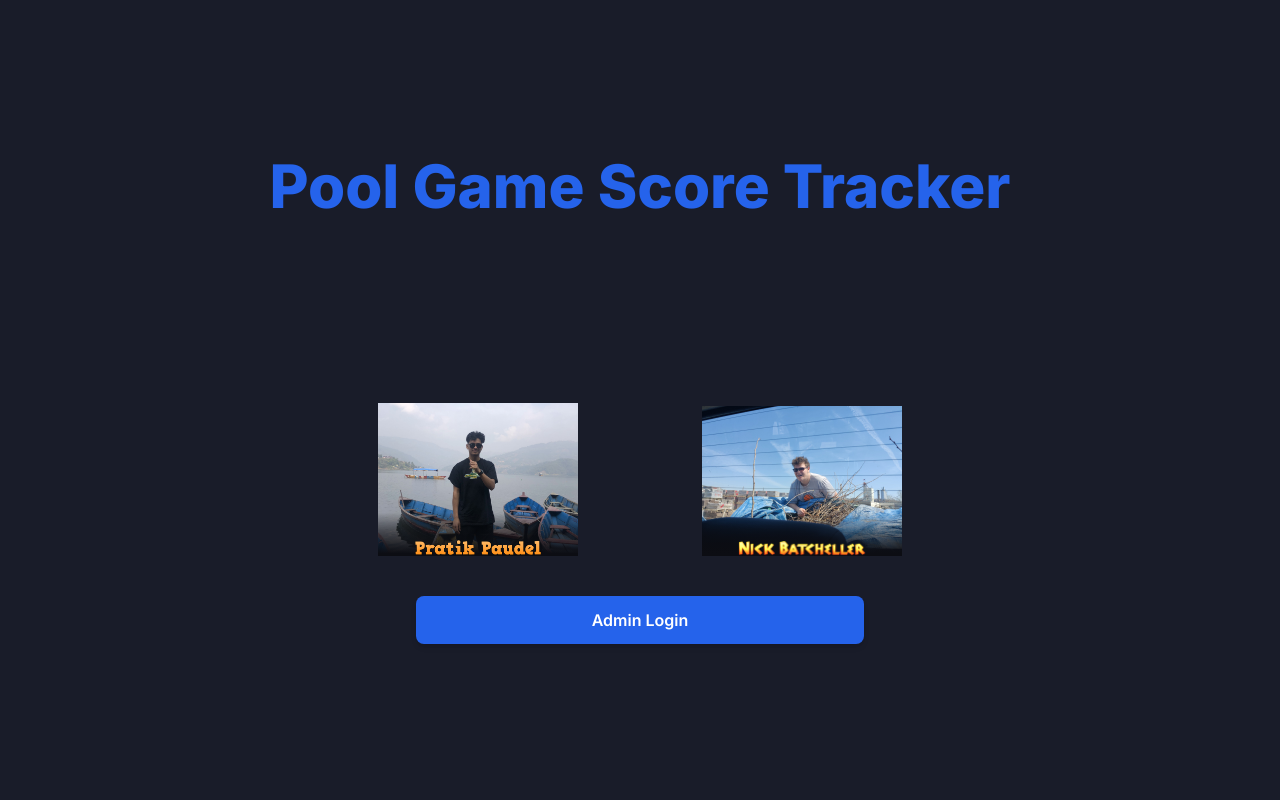
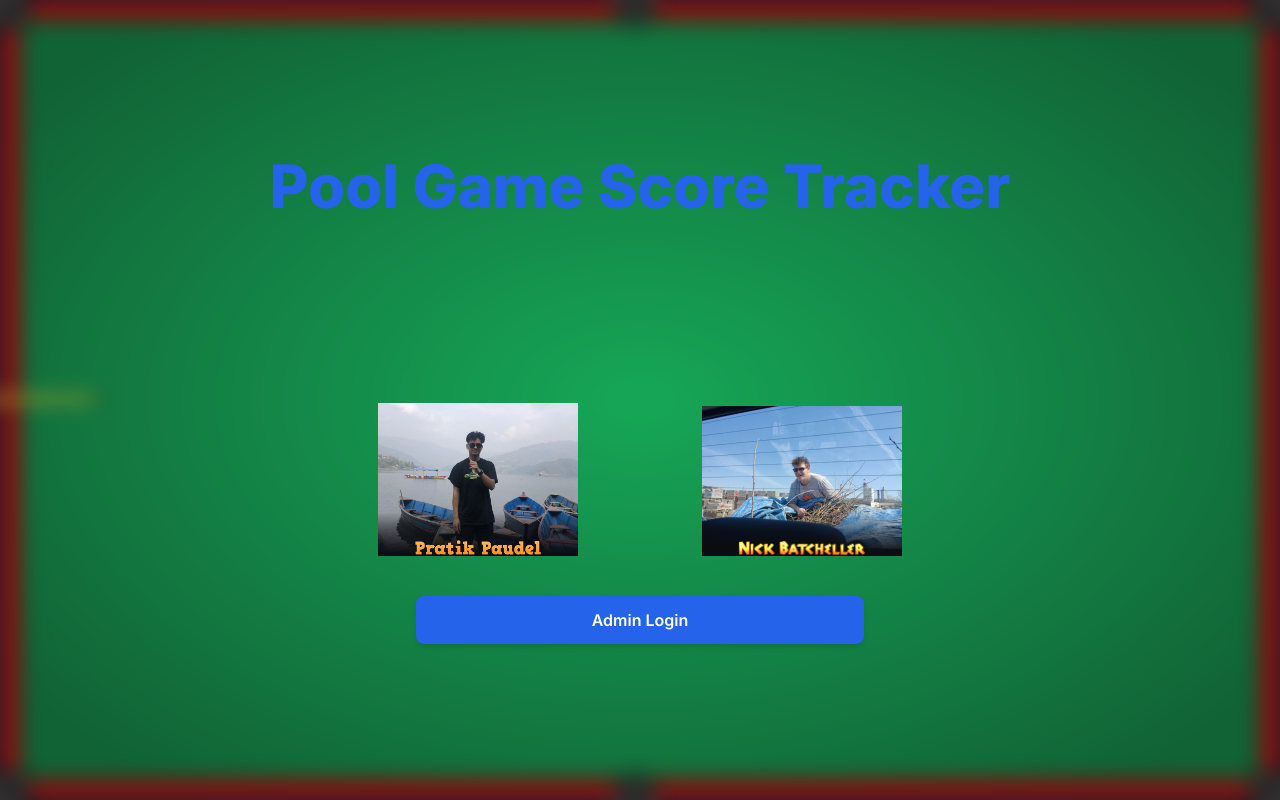
Before and after one commit to PratikPaudel/pool-scoreboard, a Next.js app: page / in a window 1280 px wide. Built offline with nearby package versions, Linux system fonts and the light colour scheme; no server answers; the database is empty.

Commit message:
added pool tabel in the background wip

```diff
--- /dev/null
+++ b/app/components/PoolTable.css
@@ -0,0 +1,199 @@
+/* app/components/PoolTable.css */
+.pool-table {
+    display: block;
+    width: 100vw;
+    height: 100vh;
+    position: fixed;
+    top: 0;
+    left: 0;
+    z-index: -1;
+    filter: blur(10px);
+}
+
+.table-carpet {
+    display: block;
+    position: relative;
+    z-index: 1;
+    width: 100%;
+    height: 100%;
+    margin: 0;
+    background-color: #116336;
+    box-shadow: 0px 0px 10px 3px #052F18 inset;
+    background: radial-gradient(ellipse at center, #16A757 0%, #116336 85%);
+}
+
+.table-border {
+    display: block;
+    width: 100vw;
+    height: 100vh;
+    position: fixed;
+    top: 0;
+    left: 0;
+    border: 20px solid #8e1111;
+    box-shadow: 0px 0px 5px 1px #000 inset;
+    border-radius: 10px;
+    z-index: 2;
+}
+
+.pocket {
+    display: none;
+    position: absolute;
+    width: 43px;
+    height: 43px;
+    background: #484040;
+    z-index: 3;
+}
+
+.pocket.top-left {
+    display: block;
+    top: -20px;
+    left: -20px;
+    border-radius: 8px 0 0 0;
+}
+
+.pocket.top-center {
+    display: block;
+    top: -20px;
+    left: 50%;
+    width: 50px;
+    height: 20px;
+    margin-left: -30px;
+}
+
+.pocket.top-right {
+    display: block;
+    top: -20px;
+    right: -20px;
+    border-radius: 0 8px 0 0;
+}
+
+.pocket.bottom-right {
+    display: block;
+    bottom: -20px;
+    right: -20px;
+    border-radius: 0 0 8px 0;
+}
+
+.pocket.bottom-center {
+    display: block;
+    bottom: -20px;
+    left: 50%;
+    width: 50px;
+    height: 20px;
+    margin-left: -30px;
+}
+
+.pocket.bottom-left {
+    display: block;
+    bottom: -20px;
+    left: -20px;
+    border-radius: 0 0 0 8px;
+}
+
+.hole {
+    position: absolute;
+    width: 40px;
+    height: 40px;
+    z-index: 4;
+    background: #2b2b2b;
+    border-radius: 50%;
+    box-shadow: 0px 0px 4px #000;
+}
+
+.hole.top-left {
+    top: -10px;
+    left: -10px;
+}
+
+.hole.bottom-left {
+    bottom: -10px;
+    left: -10px;
+}
+
+.hole.top-center {
+    top: -14px;
+    left: 50%;
+    margin-left: -25px;
+}
+
+.hole.bottom-center {
+    bottom: -14px;
+    left: 50%;
+    margin-left: -25px;
+}
+
+.hole.top-right {
+    top: -10px;
+    right: -10px;
+}
+
+.hole.bottom-right {
+    bottom: -10px;
+    right: -10px;
+}
+
+.billiard-cue {
+    display: block;
+    position: absolute;
+    top: 50%;
+    left: -260px;
+    margin-top: -5px;
+    border-left: 350px solid #d2ae2a;
+    border-top: 2px solid transparent;
+    border-bottom: 2px solid transparent;
+    border-radius: 6px 10px 10px 6px;
+    width: 0;
+    height: 8px;
+    z-index: 10;
+    animation: cueBounce 1000ms 3 forwards ease-in, cueHit 100ms 3000ms forwards ease-out;
+}
+
+.billiard-cue:before {
+    content: "";
+    display: block;
+    width: 8px;
+    height: 8px;
+    position: absolute;
+    top: -2px;
+    left: -355px;
+    background: #000;
+    border-radius: 2px 0 0 2px;
+}
+
+.billiard-cue:after {
+    content: "";
+    display: block;
+    width: 6px;
+    height: 4px;
+    position: absolute;
+    top: 0;
+    right: 0;
+    background: #000;
+    border-radius: 0 8px 8px 0;
+}
+
+@keyframes cueBounce {
+    0%, 100% {
+        transform: translateX(-15px);
+    }
+    50% {
+        transform: translateX(5px);
+    }
+}
+
+@keyframes cueHit {
+    from { transform: translateX(-30px); }
+    to { transform: translateX(12px); }
+}
+
+@keyframes moveWhiteBall {
+    75% {
+        transform: translate(470px, 163px);
+    }
+    100% {
+        transform: translate(470px, 163px) scale(0.85);
+    }
+}
+
+/* resets */
+* { box-sizing: border-box; margin: 0; padding: 0; }
--- /dev/null
+++ b/app/components/PoolTable.js
@@ -0,0 +1,33 @@
+// app/components/PoolTable.js
+import React from 'react';
+import './PoolTable.css';
+
+const PoolTable = () => {
+        return (
+            <div className="pool-table w-full h-full fixed top-0 left-0 z-0 blur-lg">
+                    <div className="table-carpet"></div>
+                    <div className="table-border"></div>
+
+                    {/* pockets */}
+                    <div className="pocket top-left"></div>
+                    <div className="pocket top-center"></div>
+                    <div className="pocket top-right"></div>
+                    <div className="pocket bottom-left"></div>
+                    <div className="pocket bottom-center"></div>
+                    <div className="pocket bottom-right"></div>
+
+                    {/* holes */}
+                    <div className="hole top-left"></div>
+                    <div className="hole top-center"></div>
+                    <div className="hole top-right"></div>
+                    <div className="hole bottom-left"></div>
+                    <div className="hole bottom-center"></div>
+                    <div className="hole bottom-right"></div>
+
+                    {/* cue */}
+                    <div className="billiard-cue"></div>
+            </div>
+        );
+};
+
+export default PoolTable;
--- a/app/page.js
+++ b/app/page.js
@@ -1,9 +1,12 @@
+// app/page.js
 'use client';
 import React, { useEffect, useState } from 'react';
 import { collection, getDocs } from 'firebase/firestore';
 import { db } from '../firebase';
+import PoolTable from './components/PoolTable'; // Import the PoolTable component
 
 import '/public/global.css';
+
 const Home = () => {
     const [scores, setScores] = useState({ pratik: 0, nick: 0 });
 
@@ -24,7 +27,8 @@ const Home = () => {
     }, []);
 
     return (
-        <div className="py-4 md:py-10 flex flex-col gap-8 sm:gap-10 items-center">
+        <div className="relative py-4 md:py-10 flex flex-col gap-8 sm:gap-10 items-center">
+            <PoolTable /> {/* Add the PoolTable component */}
             <h1 className="text-4xl sm:text-5xl md:text-6xl text-center font-extrabold">
                 <span className="text-blue-600">Pool Game Score Tracker </span>
             </h1>
@@ -33,7 +37,7 @@ const Home = () => {
                     <div className="card">
                         <div className="wrapper">
                             <div className="text-center">
-                            <h1> {scores.pratik} </h1>
+                                <h1 className="text-6xl background-animate bg-gradient-to-r from-indigo-500 via-green-500 to-pink-500 bg-clip-text flex justify-center items-center content-center w-full text-transparent text-6xl select-none py-10"> {scores.pratik} </h1>
                             </div>
                             <img src="/pratik.png"
                                  className="cover-image" alt="Pratik Paudel"/>
@@ -49,7 +53,7 @@ const Home = () => {
                     <div className="card">
                         <div className="wrapper">
                             <div className="text-center">
-                            <h3 className="text-lg font-semibold text-blue-600 mb-2">{scores.nick}</h3>
+                                <h3 className="text-6xl background-animate bg-gradient-to-r from-indigo-500 via-green-500 to-pink-500 bg-clip-text flex justify-center items-center content-center w-full text-transparent text-6xl select-none py-10">{scores.nick}</h3>
                             </div>
                             <img src="/nick.png"
                                  className="cover-image" alt=""/>
```
Lines whose indentation alone changed are shown as unchanged.
